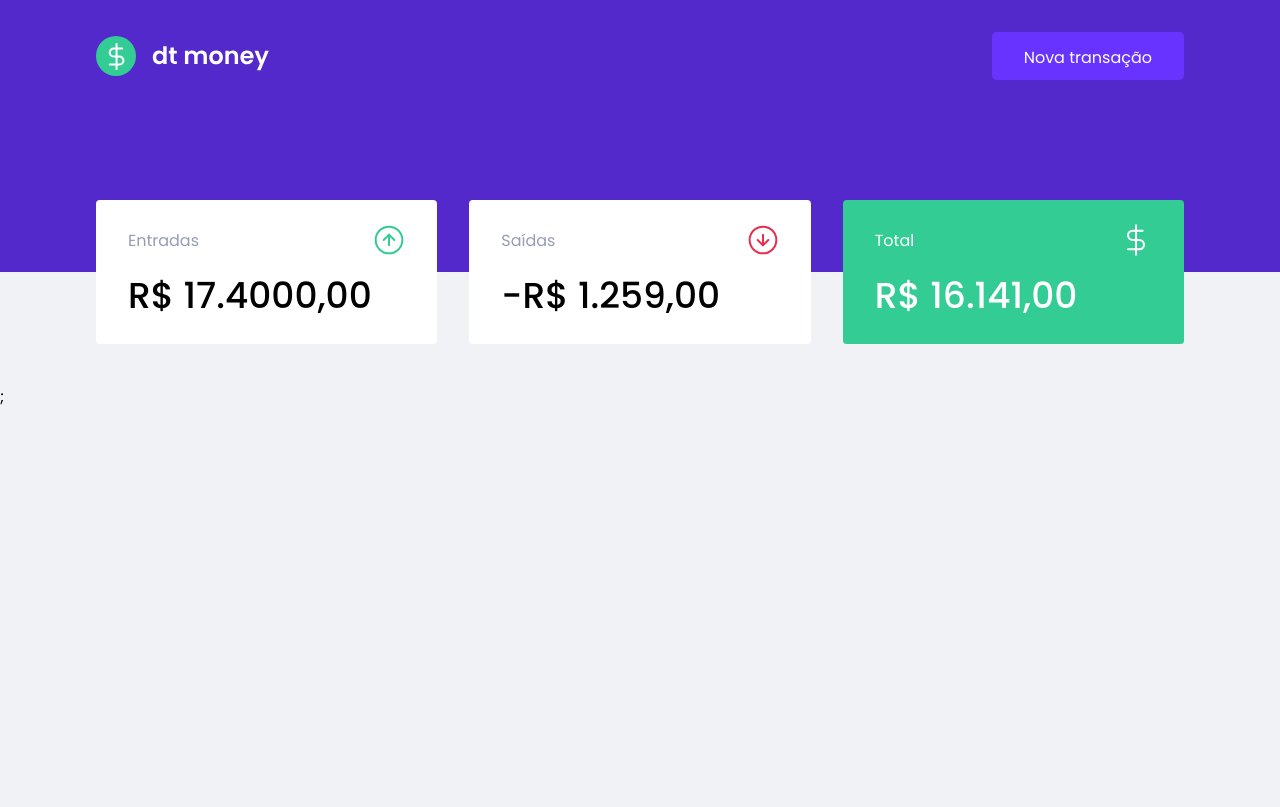
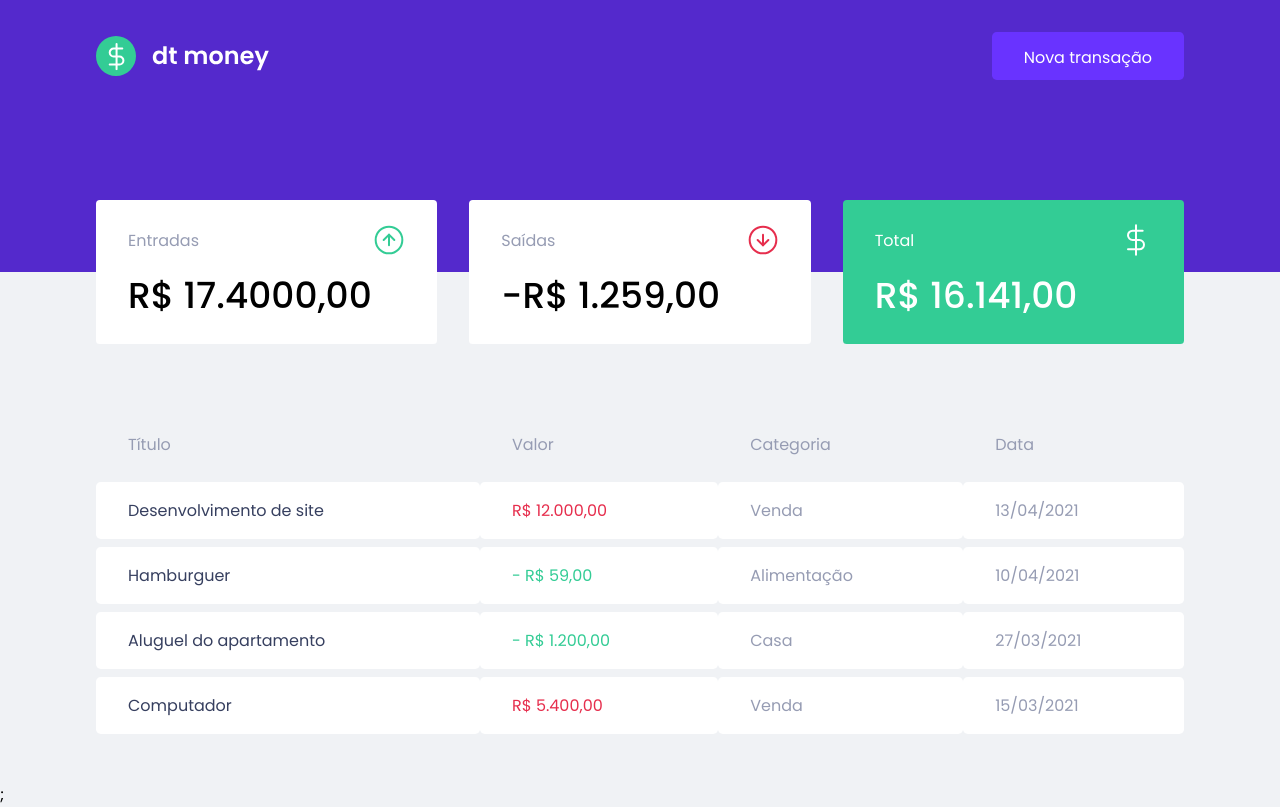
Before and after one commit to ruanvalente/dtmoney, a React (Create React App) app: page / in a window 1280 px wide. Built offline with nearby package versions, Linux system fonts and the light colour scheme.

Commit message:
feat: added transaction table

```diff
--- a/src/components/Dashboard/index.tsx
+++ b/src/components/Dashboard/index.tsx
@@ -1,4 +1,5 @@
 import { Summary } from "../Summary";
+import { TransactionsTable } from "../TransactionsTable";
 
 import { Container } from "./styles";
 
@@ -7,6 +8,7 @@
     <>
       <Container>
         <Summary />
+        <TransactionsTable />
       </Container>
       ;
     </>
--- /dev/null
+++ b/src/components/TransactionsTable/index.tsx
@@ -0,0 +1,48 @@
+import { Container } from "./styles";
+
+export function TransactionsTable() {
+  return (
+    <Container>
+      <table>
+        <thead>
+          <tr>
+            <th>Título</th>
+            <th>Valor</th>
+            <th>Categoria</th>
+            <th>Data</th>
+          </tr>
+        </thead>
+
+        <tbody>
+          <tr>
+            <td>Desenvolvimento de site</td>
+            <td className="income">R$ 12.000,00</td>
+            <td>Venda</td>
+            <td>13/04/2021</td>
+          </tr>
+
+          <tr>
+            <td>Hamburguer</td>
+            <td className="outcome">- R$ 59,00</td>
+            <td>Alimentação</td>
+            <td>10/04/2021</td>
+          </tr>
+
+          <tr>
+            <td>Aluguel do apartamento</td>
+            <td className="outcome">- R$ 1.200,00</td>
+            <td>Casa</td>
+            <td>27/03/2021</td>
+          </tr>
+
+          <tr>
+            <td>Computador</td>
+            <td className="income">R$ 5.400,00</td>
+            <td>Venda</td>
+            <td>15/03/2021</td>
+          </tr>
+        </tbody>
+      </table>
+    </Container>
+  );
+}
--- /dev/null
+++ b/src/components/TransactionsTable/styles.ts
@@ -0,0 +1,50 @@
+import styled from "styled-components";
+
+export const Container = styled.div`
+  margin-top: 4rem;
+  table {
+    width: 100%;
+
+    border-spacing: 0 0.5rem;
+
+    th {
+      padding: 1rem 2rem;
+
+      color: var(--dt-text);
+      font-weight: 400;
+      font-style: normal;
+      text-align: left;
+      line-height: 1.6rem;
+    }
+
+    tr {
+      transition: transform 0.2s;
+
+      &:hover {
+        transform: translateX(20px);
+        cursor: pointer;
+      }
+    }
+
+    td {
+      padding: 1rem 2rem;
+      border: 0;
+      background: var(--dt-shape);
+      color: var(--dt-text);
+
+      border-radius: 0.3rem;
+
+      &:first-child {
+        color: var(--dt-title);
+      }
+
+      &.income {
+        color: var(--dt-danger);
+      }
+
+      &.outcome {
+        color: var(--dt-success);
+      }
+    }
+  }
+`;
```
